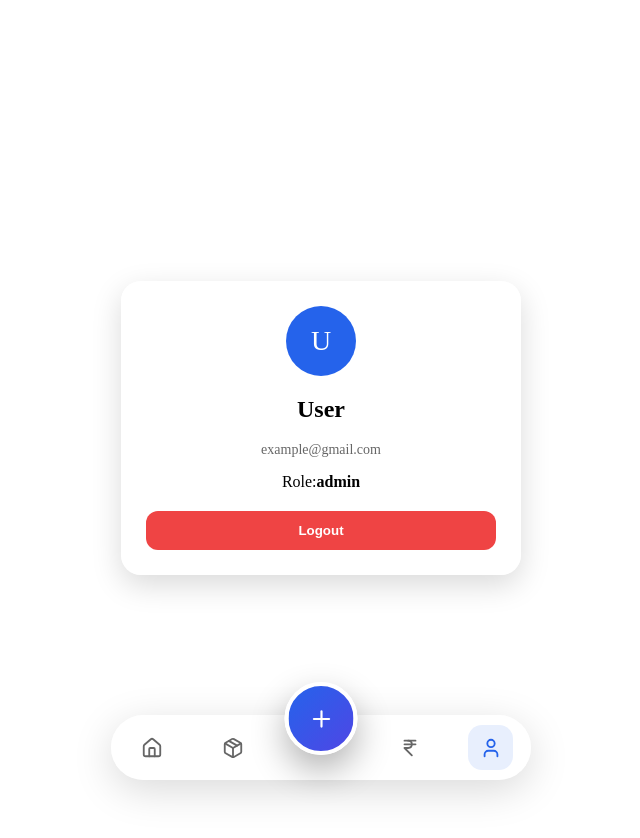
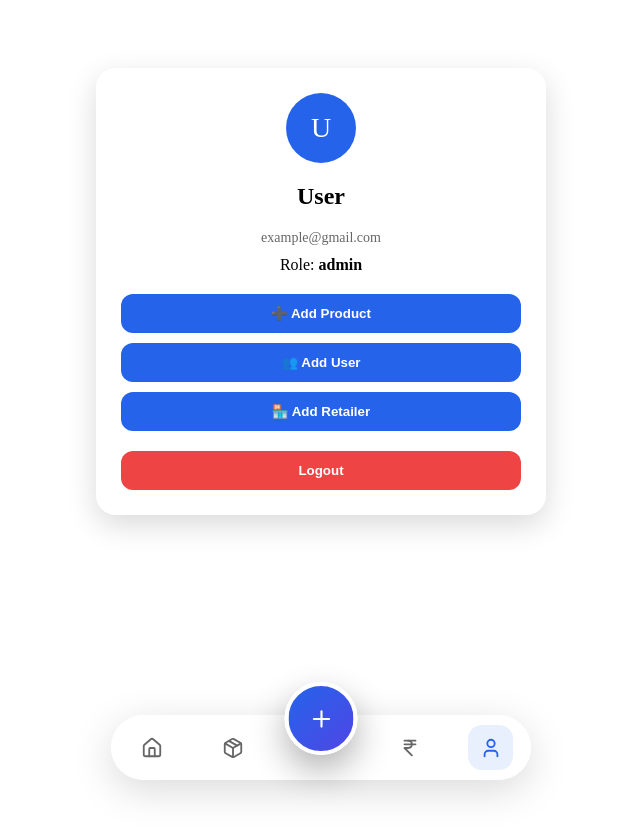
Before and after one commit to pankajkumarpatidar/leorder-frontend, a React (Vite) app: page /profile in a window 1280 px wide. Shown: the top 838 px of the page, without its empty margins (319-959 px from the left). After the commit the page ends 800 px from the top, so only its background shows below. Built offline with nearby package versions, Linux system fonts and the light colour scheme; sample sign-in values are in the browser's storage.

Commit message:
profile + admin panel + routing final update

```diff
--- a/src/App.jsx
+++ b/src/App.jsx
@@ -1,32 +1,41 @@
 import { BrowserRouter, Routes, Route, Navigate, useLocation } from "react-router-dom";
 
+// 🔓 Public Pages
 import Login from "./pages/Login";
 import Signup from "./pages/Signup";
+
+// 🔒 Protected Pages
 import Dashboard from "./pages/Dashboard";
 import OrderCreate from "./pages/OrderCreate";
 import OrderList from "./pages/OrderList";
 import OrderDetail from "./pages/OrderDetail";
 import PriceList from "./pages/PriceList";
-import Profile from "./pages/Profile"; // ✅ NEW
+import Profile from "./pages/Profile";
 
+// 🔥 Admin Pages
+import AddProduct from "./pages/AddProduct";
+import AddUser from "./pages/AddUser";
+import AddRetailer from "./pages/AddRetailer";
+
+// 🔥 UI
 import BottomNav from "./components/BottomNav";
 
 
-// 🔒 Private Route
+// 🔒 PRIVATE ROUTE
 const PrivateRoute = ({ children }) => {
   const token = localStorage.getItem("token");
   return token ? children : <Navigate to="/login" />;
 };
 
 
-// 🔓 Public Route
+// 🔓 PUBLIC ROUTE
 const PublicRoute = ({ children }) => {
   const token = localStorage.getItem("token");
   return token ? <Navigate to="/dashboard" /> : children;
 };
 
 
-// 🔥 Layout
+// 🔥 LAYOUT (NAV CONTROL)
 const Layout = ({ children }) => {
   const location = useLocation();
 
@@ -34,37 +43,44 @@ const Layout = ({ children }) => {
     <>
       {children}
 
+      {/* hide nav on auth pages */}
       {location.pathname !== "/login" &&
-        location.pathname !== "/signup" && <BottomNav />}
+        location.pathname !== "/signup" && (
+          <BottomNav />
+        )}
     </>
   );
 };
 
 
+// 🚀 MAIN APP
 function App() {
   return (
     <BrowserRouter>
       <Layout>
         <Routes>
 
-          {/* Public */}
+          {/* 🔓 PUBLIC */}
           <Route path="/login" element={<PublicRoute><Login /></PublicRoute>} />
           <Route path="/signup" element={<PublicRoute><Signup /></PublicRoute>} />
 
-          {/* Default */}
+          {/* DEFAULT */}
           <Route path="/" element={<Navigate to="/login" />} />
 
-          {/* Protected */}
+          {/* 🔒 PROTECTED */}
           <Route path="/dashboard" element={<PrivateRoute><Dashboard /></PrivateRoute>} />
           <Route path="/orders" element={<PrivateRoute><OrderList /></PrivateRoute>} />
           <Route path="/order" element={<PrivateRoute><OrderCreate /></PrivateRoute>} />
           <Route path="/order/:id" element={<PrivateRoute><OrderDetail /></PrivateRoute>} />
           <Route path="/price" element={<PrivateRoute><PriceList /></PrivateRoute>} />
-
-          {/* 🔥 PROFILE ADD */}
           <Route path="/profile" element={<PrivateRoute><Profile /></PrivateRoute>} />
 
-          {/* fallback */}
+          {/* 🔥 ADMIN / CONTROL PANEL */}
+          <Route path="/add-product" element={<PrivateRoute><AddProduct /></PrivateRoute>} />
+          <Route path="/add-user" element={<PrivateRoute><AddUser /></PrivateRoute>} />
+          <Route path="/add-retailer" element={<PrivateRoute><AddRetailer /></PrivateRoute>} />
+
+          {/* 🔁 FALLBACK */}
           <Route path="*" element={<Navigate to="/dashboard" />} />
 
         </Routes>
--- /dev/null
+++ b/src/pages/AddProduct.jsx
@@ -0,0 +1,55 @@
+import React, { useState } from "react";
+import axios from "axios";
+
+export default function AddProduct() {
+  const API = import.meta.env.VITE_API_URL;
+
+  const [form, setForm] = useState({
+    name: "",
+    brand_id: "",
+    pcs_per_box: "",
+    dp_per_pcs: "",
+    mrp_per_pcs: ""
+  });
+
+  const handleChange = (e) => {
+    setForm({ ...form, [e.target.name]: e.target.value });
+  };
+
+  const handleSubmit = async () => {
+    try {
+      const res = await axios.post(`${API}/api/product/create`, form, {
+        headers: {
+          Authorization: `Bearer ${localStorage.getItem("token")}`
+        }
+      });
+
+      alert("Product Added ✅");
+      setForm({ name: "", brand_id: "", pcs_per_box: "", dp_per_pcs: "", mrp_per_pcs: "" });
+
+    } catch (err) {
+      console.error(err);
+      alert("Error adding product ❌");
+    }
+  };
+
+  return (
+    <div style={styles.container}>
+      <h2>Add Product</h2>
+
+      <input name="name" placeholder="Product Name" onChange={handleChange} />
+      <input name="brand_id" placeholder="Brand ID" onChange={handleChange} />
+      <input name="pcs_per_box" placeholder="PCS per box" onChange={handleChange} />
+      <input name="dp_per_pcs" placeholder="DP price" onChange={handleChange} />
+      <input name="mrp_per_pcs" placeholder="MRP price" onChange={handleChange} />
+
+      <button onClick={handleSubmit}>Save</button>
+    </div>
+  );
+}
+
+const styles = {
+  container: {
+    padding: 20
+  }
+};
--- /dev/null
+++ b/src/pages/AddRetailer.jsx
@@ -0,0 +1,44 @@
+import React, { useState } from "react";
+import axios from "axios";
+
+export default function AddRetailer() {
+  const API = import.meta.env.VITE_API_URL;
+
+  const [form, setForm] = useState({
+    name: "",
+    mobile: "",
+    address: ""
+  });
+
+  const handleChange = (e) => {
+    setForm({ ...form, [e.target.name]: e.target.value });
+  };
+
+  const handleSubmit = async () => {
+    try {
+      await axios.post(`${API}/api/retailer/create`, form, {
+        headers: {
+          Authorization: `Bearer ${localStorage.getItem("token")}`
+        }
+      });
+
+      alert("Retailer Added ✅");
+
+    } catch (err) {
+      console.error(err);
+      alert("Error ❌");
+    }
+  };
+
+  return (
+    <div style={{ padding: 20 }}>
+      <h2>Add Retailer</h2>
+
+      <input name="name" placeholder="Shop Name" onChange={handleChange} />
+      <input name="mobile" placeholder="Mobile" onChange={handleChange} />
+      <input name="address" placeholder="Address" onChange={handleChange} />
+
+      <button onClick={handleSubmit}>Save</button>
+    </div>
+  );
+}
--- /dev/null
+++ b/src/pages/AddUser.jsx
@@ -0,0 +1,50 @@
+import React, { useState } from "react";
+import axios from "axios";
+
+export default function AddUser() {
+  const API = import.meta.env.VITE_API_URL;
+
+  const [form, setForm] = useState({
+    name: "",
+    email: "",
+    password: "",
+    role: "staff"
+  });
+
+  const handleChange = (e) => {
+    setForm({ ...form, [e.target.name]: e.target.value });
+  };
+
+  const handleSubmit = async () => {
+    try {
+      await axios.post(`${API}/api/auth/create-user`, form, {
+        headers: {
+          Authorization: `Bearer ${localStorage.getItem("token")}`
+        }
+      });
+
+      alert("User Created ✅");
+
+    } catch (err) {
+      console.error(err);
+      alert("Error ❌");
+    }
+  };
+
+  return (
+    <div style={{ padding: 20 }}>
+      <h2>Add User</h2>
+
+      <input name="name" placeholder="Name" onChange={handleChange} />
+      <input name="email" placeholder="Email" onChange={handleChange} />
+      <input name="password" placeholder="Password" onChange={handleChange} />
+
+      <select name="role" onChange={handleChange}>
+        <option value="staff">Staff</option>
+        <option value="salesman">Salesman</option>
+      </select>
+
+      <button onClick={handleSubmit}>Create</button>
+    </div>
+  );
+}
--- a/src/pages/Profile.jsx
+++ b/src/pages/Profile.jsx
@@ -1,6 +1,9 @@
 import React from "react";
+import { useNavigate } from "react-router-dom";
 
 export default function Profile() {
+  const navigate = useNavigate();
+
   const name = localStorage.getItem("name") || "User";
   const role = localStorage.getItem("role") || "user";
   const email = localStorage.getItem("email") || "example@gmail.com";
@@ -14,6 +17,7 @@ export default function Profile() {
     <div style={styles.container}>
       <div style={styles.card}>
 
+        {/* 👤 USER INFO */}
         <div style={styles.avatar}>
           {name.charAt(0).toUpperCase()}
         </div>
@@ -21,11 +25,36 @@ export default function Profile() {
         <h2>{name}</h2>
         <p style={styles.email}>{email}</p>
 
-        <div style={styles.info}>
-          <span>Role:</span>
-          <strong>{role}</strong>
+        <div style={styles.role}>
+          Role: <strong>{role}</strong>
         </div>
 
+        {/* 🔥 ACTIONS */}
+        <div style={styles.actions}>
+
+          {/* ✅ ADMIN ONLY */}
+          {role === "admin" && (
+            <>
+              <button style={styles.btn} onClick={() => navigate("/add-product")}>
+                ➕ Add Product
+              </button>
+
+              <button style={styles.btn} onClick={() => navigate("/add-user")}>
+                👥 Add User
+              </button>
+            </>
+          )}
+
+          {/* ✅ ADMIN + STAFF */}
+          {(role === "admin" || role === "staff") && (
+            <button style={styles.btn} onClick={() => navigate("/add-retailer")}>
+              🏪 Add Retailer
+            </button>
+          )}
+
+        </div>
+
+        {/* 🚪 LOGOUT */}
         <button style={styles.logout} onClick={handleLogout}>
           Logout
         </button>
@@ -39,16 +68,14 @@ export default function Profile() {
 // 🎨 STYLES
 const styles = {
   container: {
-    height: "100vh",
-    display: "flex",
-    justifyContent: "center",
-    alignItems: "center",
-    padding: 20
+    padding: 20,
+    paddingTop: 60
   },
 
   card: {
     width: "100%",
-    maxWidth: 350,
+    maxWidth: 400,
+    margin: "auto",
     padding: 25,
     borderRadius: 20,
     background: "rgba(255,255,255,0.6)",
@@ -73,11 +100,28 @@ const styles = {
   email: {
     fontSize: 14,
     color: "#666",
-    marginBottom: 15
+    marginBottom: 10
   },
 
-  info: {
+  role: {
     marginBottom: 20
+  },
+
+  actions: {
+    display: "flex",
+    flexDirection: "column",
+    gap: 10,
+    marginBottom: 20
+  },
+
+  btn: {
+    padding: 12,
+    borderRadius: 12,
+    border: "none",
+    background: "#2563eb",
+    color: "#fff",
+    fontWeight: "bold",
+    cursor: "pointer"
   },
 
   logout: {
```
